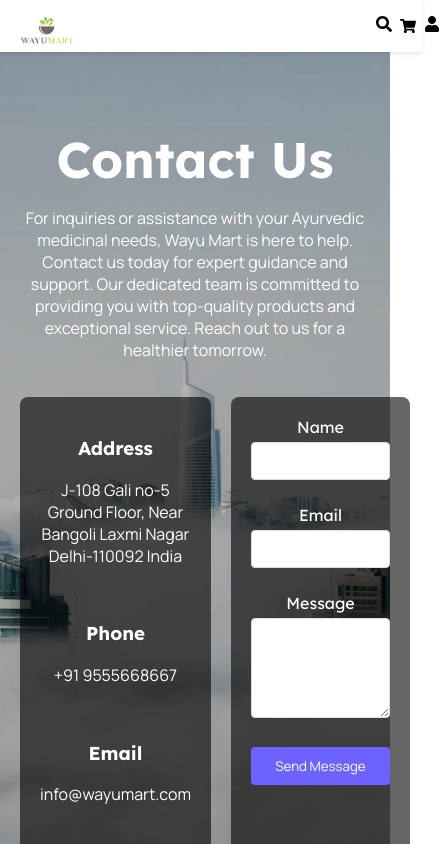
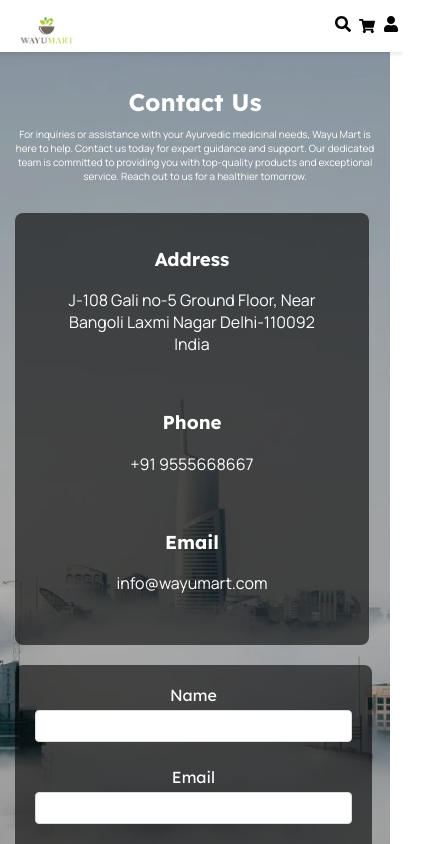
Before and after one commit to pudinaman/medicine-mart, a React (Create React App) app: page /ContactPage in a window 390 px wide. Shown: the top 844 px of the page, 440 px wide, since content can reach past the window. Built offline with nearby package versions, Linux system fonts and the light colour scheme.

Commit message:
responsive7

```diff
--- a/src/pages/AboutUs/CSS/AboutComponent.css
+++ b/src/pages/AboutUs/CSS/AboutComponent.css
@@ -85,3 +85,67 @@
   .ab-dropdown-icon.open {
     transform: rotate(180deg); /* Rotate icon when description is open */
   }
+  /* Responsive Styles */
+@media screen and (max-width: 1200px) {
+  .hero-text {
+    font-size: 40px; /* Adjust font size */
+  }
+
+  .hero-text2 {
+    font-size: 16px; /* Adjust font size */
+  }
+
+  .about-list {
+    max-width: 100%; /* Remove max-width restriction */
+  }
+}
+
+@media screen and (max-width: 992px) {
+
+
+
+
+  .abt-img {
+    height: auto; /* Ensure image maintains aspect ratio */
+    max-width: 100%; /* Adjust image width */
+  }
+}
+
+@media screen and (max-width: 768px) {
+  .hero-text {
+    font-size: 28px; /* Further reduce font size */
+
+  }
+
+  .hero-text2 {
+    font-size: 12px; /* Further reduce font size */
+    top: 45%; /* Adjust position */
+    text-align: center;
+  }
+
+  .abt-img {
+    height: auto; /* Ensure image maintains aspect ratio */
+    max-width: 100%; /* Adjust image width */
+  }
+}
+
+@media screen and (max-width: 480px) {
+  .hero-text {
+    font-size: 22px; /* Further reduce font size */
+    top: 22%; /* Adjust position */
+  }
+
+  .hero-text2 {
+    font-size: 10px; /* Further reduce font size */
+    top: 30%; /* Adjust position */
+  }
+
+  .about-title {
+    font-size: 14px; /* Adjust font size */
+    padding: 8px; /* Adjust padding */
+  }
+
+  .about-description {
+    font-size: 12px; /* Adjust font size */
+  }
+}
--- a/src/pages/CSS/ContactPage.css
+++ b/src/pages/CSS/ContactPage.css
@@ -1,3 +1,6 @@
+/* ContactPage.css */
+
+/* Container styles */
 .contact-page {
   position: relative;
   width: 100%;
@@ -5,6 +8,7 @@
   display: flex;
   justify-content: center;
   align-items: center;
+  overflow: hidden; /* Hide overflow to keep layout clean */
 }
 
 .background-image {
@@ -51,16 +55,17 @@
 .info {
   margin-bottom: 20px;
   text-align: center;
-    align-items: center;
 }
 
 .info h3 {
-   font-family: "Lexend",sans-serif;
+  font-family: "Lexend", sans-serif;
 }
-  .info p{
+
+.info p {
   max-width: 280px;
-font-family: "manrope",sans-serif;
+  font-family: "Manrope", sans-serif;
 }
+
 .form-container {
   background: rgba(0, 0, 0, 0.6);
   padding: 20px;
@@ -75,7 +80,7 @@
 .contact-form label {
   display: block;
   margin-bottom: 5px;
-    font-family: "Lexend",sans-serif;
+  font-family: "Lexend", sans-serif;
 }
 
 .contact-form input,
@@ -101,18 +106,99 @@
   border: none;
   border-radius: 4px;
   cursor: pointer;
-    font-family: "Manrope",sans-serif;
+  font-family: "Manrope", sans-serif;
 }
 
 .contact-form button:hover {
   background-color: #574bda;
 }
-.title-container h2{
+
+.title-container h2 {
   font-size: 50px;
-    margin-bottom: 0px;
-    font-family: "Lexend",sans-serif;
+  margin-bottom: 0;
+  font-family: "Lexend", sans-serif;
 }
-.title-container p{
+
+.title-container p {
   font-size: 16px;
-    font-family: "Manrope",sans-serif;
+  font-family: "Manrope", sans-serif;
 }
+
+/* Responsive Styles */
+@media screen and (max-width: 1200px) {
+  .content-container {
+    padding: 15px;
+  }
+
+
+  .form-container{
+    width: 95%;
+  }
+}
+
+@media screen and (max-width: 992px) {
+  .title-container h2 {
+    font-size: 40px; /* Adjust font size */
+  }
+
+  .title-container p {
+    font-size: 14px; /* Adjust font size */
+  }
+
+  .info-container {
+    padding: 15px;
+  }
+
+  .contact-form input,
+  .contact-form textarea {
+    padding: 8px; /* Adjust padding for smaller screens */
+  }
+}
+
+@media screen and (max-width: 768px) {
+  .contact-page {
+    height: auto; /* Adjust height for smaller screens */
+  }
+
+  .title-container h2 {
+    font-size: 30px; /* Further reduce font size */
+  }
+
+  .title-container p {
+    font-size: 12px; /* Further reduce font size */
+  }
+
+  .info-container {
+    width: 100%;
+  }
+
+  .info-form-container {
+    grid-template-columns: 1fr; /* Stack columns on smaller screens */
+  }
+}
+
+@media screen and (max-width: 480px) {
+  .info-container {
+    width: 90%;
+  }
+  .form-container{
+    width:88%;
+  }
+  .title-container h2 {
+    font-size: 24px; /* Further reduce font size */
+  }
+
+  .title-container p {
+    font-size: 10px; /* Further reduce font size */
+  }
+
+  .contact-form input,
+  .contact-form textarea {
+    font-size: 12px; /* Adjust font size for inputs and textareas */
+  }
+
+  .contact-form button {
+    padding: 8px;
+    font-size: 14px; /* Adjust font size for button text */
+  }
+}
--- a/src/pages/CSS/Navbar.css
+++ b/src/pages/CSS/Navbar.css
@@ -152,11 +152,11 @@
   }
 }
 
-@media (max-width: 576px) {
+@media (max-width: 480px) {
   .navbar {
     height: 20px;
     align-items: flex-start;
-    width: 100%;
+    width: 95%;
   }
 
   .logo img {
@@ -166,13 +166,13 @@
 
   .nav-icons {
     width: 100%;
-    margin-left: 300px;
+    margin-left: 70%;
 
   }
 
   .search-box {
 
-    max-width: 280px; /* Adjust max-width for mobile */
+    max-width: 240px; /* Adjust max-width for mobile */
     right: 20px; /* Ensure it stays within the viewport */
   }
 
--- a/src/pages/Cart/CSS/OrderSummary.css
+++ b/src/pages/Cart/CSS/OrderSummary.css
@@ -137,7 +137,7 @@
 
 @media screen and (max-width: 480px) {
   .order-summary {
-    width: 100%; /* Full width for very small screens */
+    width: 90%; /* Full width for very small screens */
     margin-left: 0; /* No left margin */
     margin-right: 0; /* No right margin */
   }
--- a/src/pages/Cart/CSS/RecipientInformation.css
+++ b/src/pages/Cart/CSS/RecipientInformation.css
@@ -2,27 +2,27 @@
 
 /* Container styles */
 .ri-container {
-
-    width: 808px;
-
-    padding: 2px;
+  width: 100%; /* Make the container responsive */
+  max-width: 808px; /* Set a max-width */
+  padding: 10px; /* Add padding for better spacing */
   background-color: #FFFFFF;
   border: 0px solid #ccc;
   border-radius: 8px;
-    height: 376px;
-    margin-left: 132px;
-    margin-top: auto;
+  height: auto; /* Adjust height to fit content */
+  margin: 0 auto; /* Center the container */
 }
-  .ri-container h2::before{
+
+/* Heading styles */
+.ri-container h2::before {
   margin-right: 10px;
   content: url(../../../assets/facer.png);
+}
 
-
-  }
-  .ri-container h2{
-    max-height: 24px;
+.ri-container h2 {
+  font-size: 24px; /* Adjust font size for smaller screens */
   display: flex;
   align-items: center;
+  margin-bottom: 20px; /* Add margin for spacing */
 }
 
 /* Preview styles */
@@ -33,18 +33,14 @@
   border: 1px solid #FFFFFF;
   border-radius: 4px;
   transition: background-color 0.3s ease;
-    display: table-row-group;
-    font-family: "lexend",sans-serif;
+  font-family: "Lexend", sans-serif;
 }
-  .preview input{
+
+.preview input {
   height: 35px;
-    width: 365px;
+  width: 100%; /* Make the input width responsive */
   border: 0px;
   background-color: #f3f4f6;
-  }
-
-  .preview:hover {
-    background-color: #e0e0e0;
 }
 
 /* Popup overlay styles */
@@ -68,16 +64,19 @@
   padding: 20px;
   border-radius: 8px;
   box-shadow: 0px 0px 10px rgba(0, 0, 0, 0.1);
-    max-width: 90%;
+  width: 90%; /* Make popup width responsive */
+  max-width: 600px; /* Set a max-width for larger screens */
   max-height: 90%;
   overflow-y: auto; /* Enable vertical scrolling */
 }
 
+/* Popup content styles */
 .popup-content {
-    width: 400px;
+  width: 100%; /* Make content width responsive */
   margin: 0 auto;
 }
 
+/* Form group styles */
 .form-group {
   margin-bottom: 15px;
 }
@@ -89,21 +88,24 @@
 
 .form-group input,
 .form-group textarea {
-    width: 400px;
+  width: 100%; /* Make inputs and textareas responsive */
   padding: 8px;
   font-size: 14px;
   border: 1px solid #ccc;
   border-radius: 4px;
 }
 
+/* Checkbox group styles */
 .checkbox-group {
   margin-top: 10px;
 }
 
+/* Delivery note styles */
 .delivery-note {
   margin-bottom: 15px;
 }
 
+/* Popup buttons styles */
 .popup-buttons {
   text-align: right;
   margin-top: 10px;
@@ -123,3 +125,64 @@
 .popup-buttons button:hover {
   background-color: #0056b3;
 }
+
+/* Responsive Styles */
+@media screen and (max-width: 1024px) {
+  .ri-container {
+    padding: 15px; /* Adjust padding for smaller screens */
+  }
+
+  .ri-container h2 {
+    font-size: 20px; /* Adjust font size */
+  }
+
+  .popup {
+    width: 90%; /* Ensure popup width is responsive */
+    max-width: 500px; /* Reduce max-width */
+  }
+
+  .form-group input,
+  .form-group textarea {
+    font-size: 12px; /* Adjust font size */
+  }
+}
+
+@media screen and (max-width: 768px) {
+  .ri-container {
+    padding: 10px; /* Further reduce padding */
+  }
+
+  .ri-container h2 {
+    font-size: 18px; /* Further reduce font size */
+  }
+
+  .popup {
+    width: 95%; /* Make popup width responsive */
+    max-width: 400px; /* Reduce max-width further */
+  }
+
+  .form-group input,
+  .form-group textarea {
+    font-size: 14px; /* Adjust font size for readability */
+  }
+}
+
+@media screen and (max-width: 480px) {
+  .ri-container {
+    padding: 5px; /* Minimal padding for very small screens */
+  }
+
+  .ri-container h2 {
+    font-size: 16px; /* Further reduce font size */
+  }
+
+  .popup {
+    width: 95%; /* Ensure popup takes full width */
+    max-width: 300px; /* Set max-width for very small screens */
+  }
+
+  .form-group input,
+  .form-group textarea {
+    font-size: 12px; /* Adjust font size for small screens */
+  }
+}
--- a/src/pages/Navbar.jsx
+++ b/src/pages/Navbar.jsx
@@ -67,7 +67,7 @@
 
   return (
     <nav className="navbar">
-      <div className="logo"><img src={logo} alt="" /></div>
+      <div className="logo"><a href="/"><img src={logo} alt="" /></a></div>
       <div className="nav-links">
         <Link to="/">Home</Link>
         <Link to="/store" onClick={handleStoreClick}>Store</Link>
```
Also changed, not shown: src/pages/Cart/CSS/CartPage.css (+89 -8 lines). Lines whose indentation alone changed are shown as unchanged.
